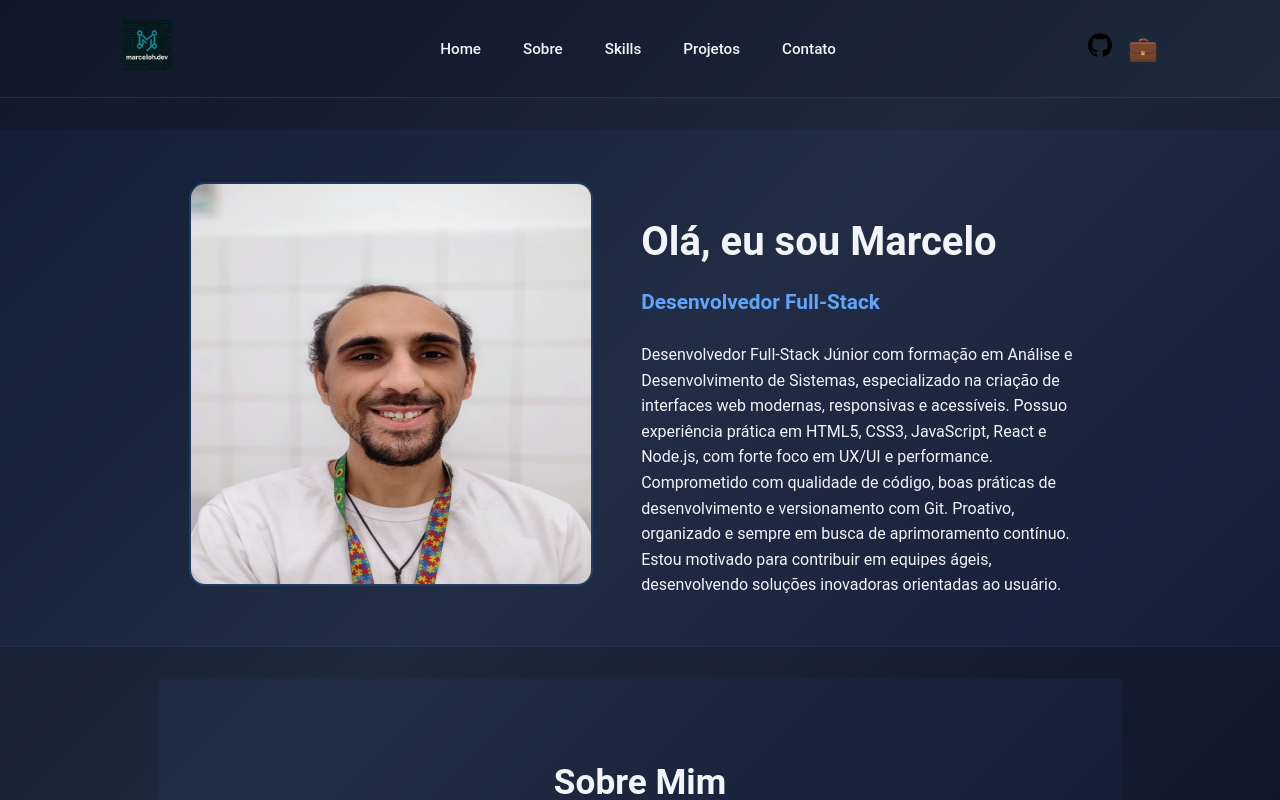
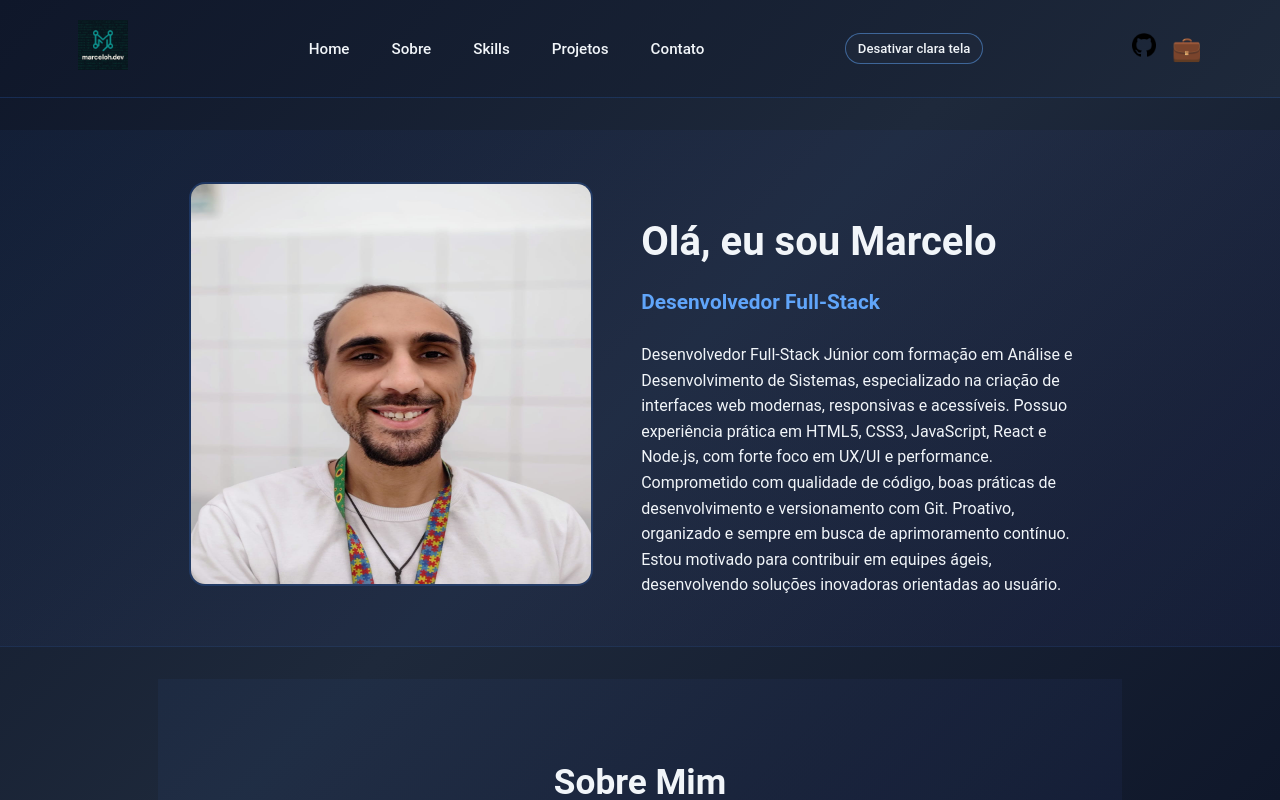
Before and after one commit to gargamelizado/portfolio, a React (Vite) app: page / in a window 1280 px wide. Shown: the top 800 px of the page. Built offline with nearby package versions, Linux system fonts and the light colour scheme.

Commit message:
feat: adiciona botão para ativar/desativar efeito clara tela

```diff
--- a/src/App.jsx
+++ b/src/App.jsx
@@ -1,3 +1,4 @@
+import { useEffect, useState } from 'react'
 import './App.css'
 import Header from './components/Header/Header'
 import Home from './components/Home/Home'
@@ -8,9 +9,26 @@ import Contact from './components/Contact/Contact'
 import Footer from './components/Footer/Footer'
 
 function App() {
+  const [screenGlowEnabled, setScreenGlowEnabled] = useState(true)
+
+  useEffect(() => {
+    document.body.classList.toggle('screen-glow-disabled', !screenGlowEnabled)
+
+    return () => {
+      document.body.classList.remove('screen-glow-disabled')
+    }
+  }, [screenGlowEnabled])
+
+  const toggleScreenGlow = () => {
+    setScreenGlowEnabled((prev) => !prev)
+  }
+
   return (
     <>
-      <Header />
+      <Header
+        screenGlowEnabled={screenGlowEnabled}
+        onToggleScreenGlow={toggleScreenGlow}
+      />
       <Home />
       <About />
       <Skills />
--- a/src/components/Header/Header.jsx
+++ b/src/components/Header/Header.jsx
@@ -11,7 +11,7 @@ const socialLinks = [
   { href: 'https://www.linkedin.com/in/marcelo-henrique-sarzedas-623690371/', label: 'LinkedIn', icon: '💼' },
 ];
 
-const Header = () => {
+const Header = ({ screenGlowEnabled, onToggleScreenGlow }) => {
   const [menuActive, setMenuActive] = useState(false);
   const toggleMenu = () => {
     setMenuActive(!menuActive);
@@ -55,6 +55,16 @@ const Header = () => {
             </li>
           </ul>
         </nav>
+
+        <button
+          type="button"
+          className={styles.screenGlowButton}
+          onClick={onToggleScreenGlow}
+          aria-pressed={screenGlowEnabled}
+        >
+          {screenGlowEnabled ? 'Desativar clara tela' : 'Ativar clara tela'}
+        </button>
+
         <div className={styles.socialLinks}>
           {socialLinks.map(link => (
             <a key={link.label} href={link.href} target="_blank" rel="noopener noreferrer" title={link.label} className={styles.socialLink}>
--- a/src/components/Header/Header.module.css
+++ b/src/components/Header/Header.module.css
@@ -168,3 +168,33 @@
     font-size: 1rem;
   }
 }
+
+
+.screenGlowButton {
+  border: 1px solid rgba(96, 165, 250, 0.5);
+  background: rgba(30, 41, 59, 0.8);
+  color: #f1f5f9;
+  font-size: 0.82rem;
+  padding: 0.45rem 0.75rem;
+  border-radius: 999px;
+  cursor: pointer;
+  transition: all 0.3s ease;
+}
+
+.screenGlowButton:hover {
+  border-color: #93c5fd;
+  background: rgba(51, 65, 85, 0.92);
+}
+
+@media (max-width: 1024px) {
+  .screenGlowButton {
+    font-size: 0.75rem;
+    padding: 0.4rem 0.65rem;
+  }
+}
+
+@media (max-width: 720px) {
+  .screenGlowButton {
+    display: none;
+  }
+}
--- a/src/index.css
+++ b/src/index.css
@@ -67,6 +67,11 @@ body::before {
   animation: screenGlow 9s ease-in-out infinite alternate;
 }
 
+body.screen-glow-disabled::before {
+  opacity: 0;
+  animation: none;
+}
+
 @keyframes screenGlow {
   0% {
     opacity: 0.72;
```
